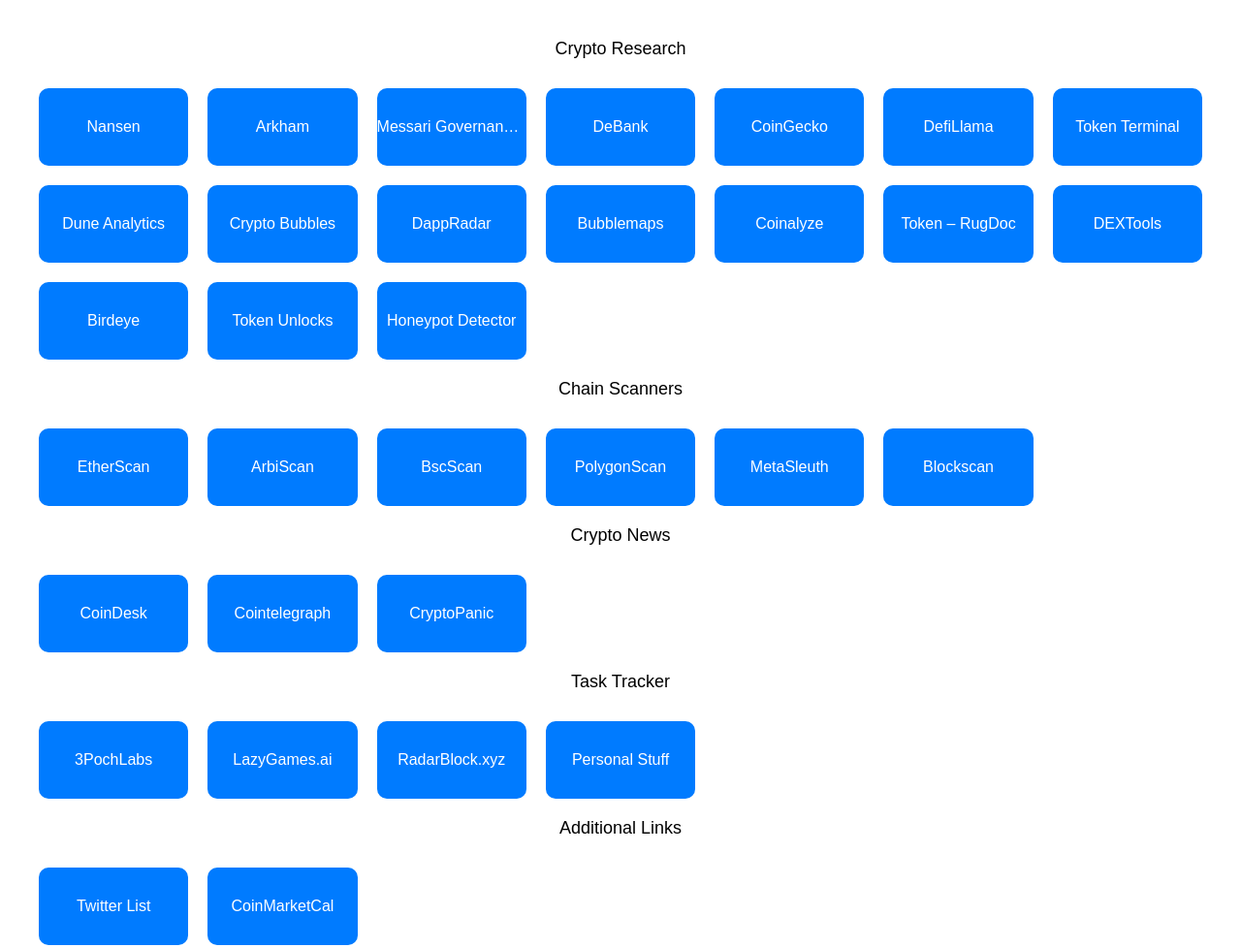
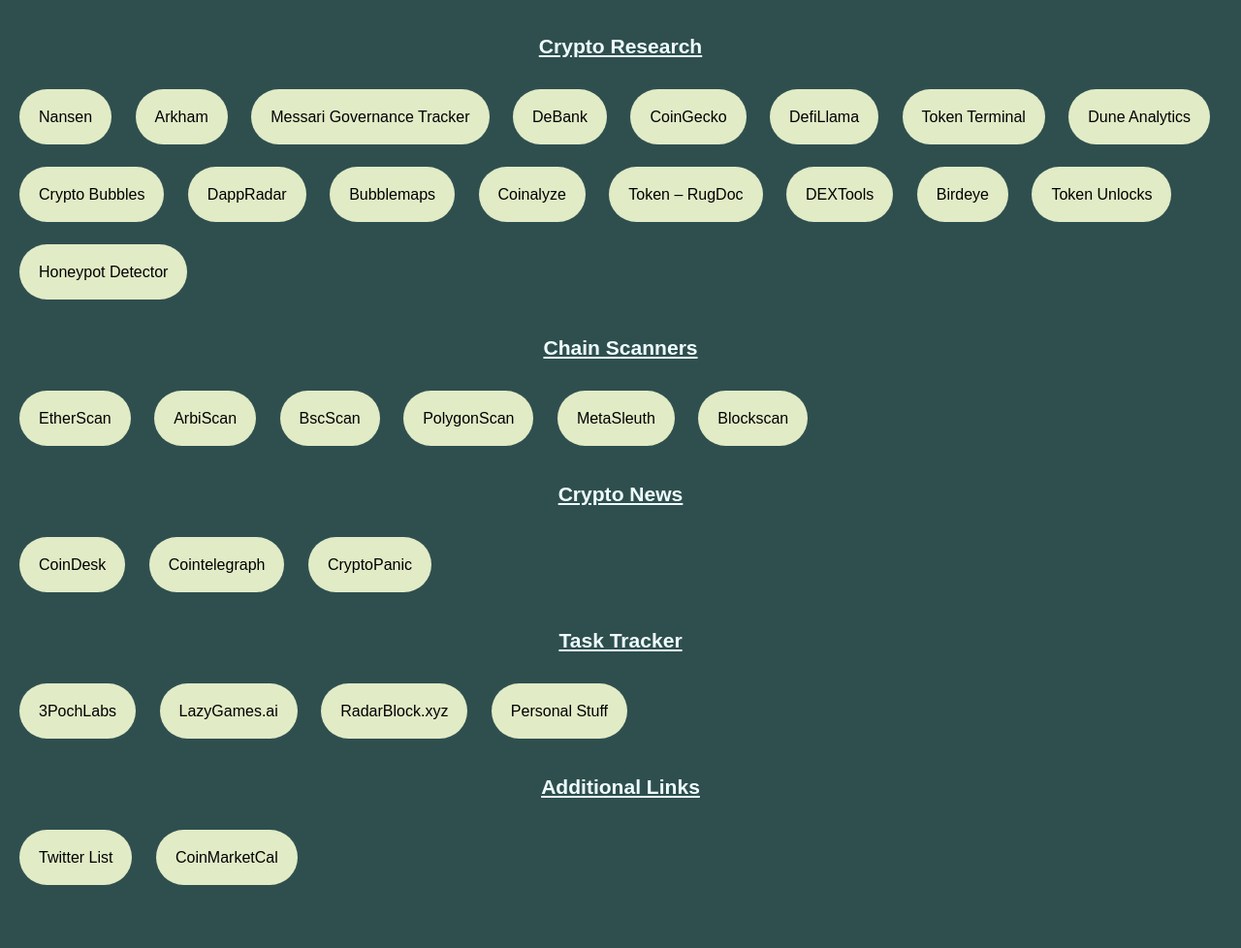
Before and after one commit to AlwaysUbaid/Launchpad, a plain HTML site: page index.html in a window 1280 px wide. Shown: the whole page at 97% size. After the commit the page ends 935 px from the top, so only its background shows below. Drawn offline with Linux system fonts and the light colour scheme.

Commit message:
Overhaul

```diff
--- a/index.html
+++ b/index.html
@@ -6,10 +6,14 @@
 <title>Launchpad</title>
 <style>
   /* CSS styles for buttons */
+  *{
+    scroll-behavior: smooth;
+  }
   body {
     font-family: Arial, sans-serif;
     margin: 0;
-    padding: 20px;
+    background-color: darkslategray;
+    padding: 10px;
     box-sizing: border-box;
   }
   .launchpad {
@@ -22,14 +26,19 @@
     grid-column: 1 / -1;
     font-size: 18px;
     margin-bottom: 10px;
+    padding-top: 5px;
     text-align: center;
+    color: azure;
+    font-weight: bold;
+    text-decoration: underline;
   }
   .launchpad-button {
     width: 100%;
+    display: inline;
     height: 80px;
-    border-radius: 10px;
-    background-color: #007bff;
-    color: white;
+    border-radius: 50px;
+    background-color: #e1ebc6;
+    color: black;
     text-align: center;
     line-height: 80px;
     cursor: pointer;
@@ -37,10 +46,22 @@
     transition: background-color 0.3s ease;
     overflow: hidden;
     white-space: nowrap;
+    word-break: break-all;
+    word-wrap: break-word;
     text-overflow: ellipsis;
+    padding: 20px;
+    margin: 10px;
+  }
+  .header{
+    background-color: gray;
+    text-align: center;
+    align-self: center;
   }
   .launchpad-button:hover {
-    background-color: #0056b3;
+    background-color: #485f07;
+    box-shadow: 5px 5px 5px aliceblue;
+    font-size: larger;
+    color: aliceblue;
   }
 
   /* Responsive styles */
@@ -51,16 +72,16 @@
     .launchpad-button {
       height: 60px;
       line-height: 60px;
-      font-size: 14px;
+      font-size: 15px;
     }
   }
 </style>
 </head>
 <body>
 
-<div class="launchpad">
+  <div  id="research">
   <!-- Crypto Research -->
-  <div class="launchpad-category">Crypto Research</div>
+  <div class="launchpad-category"><h3>Crypto Research</h3></div>
   <div class="launchpad-button" onclick="window.open('https://app.nansen.ai/')">Nansen</div>
   <div class="launchpad-button" onclick="window.open('https://platform.arkhamintelligence.com/')">Arkham</div>
   <div class="launchpad-button" onclick="window.open('https://messari.io/governor/proposal-tracker')">Messari Governance Tracker</div>
@@ -78,31 +99,39 @@
   <div class="launchpad-button" onclick="window.open('https://birdeye.so/')">Birdeye</div>
   <div class="launchpad-button" onclick="window.open('https://token.unlocks.app/')">Token Unlocks</div>
   <div class="launchpad-button" onclick="window.open('https://honeypot.is/')">Honeypot Detector</div>
+</div>
 
+  <div id="chain">
   <!-- Chain Scanners -->
-  <div class="launchpad-category">Chain Scanners</div>
+  <div class="launchpad-category"><h3>Chain Scanners</h3></div>
   <div class="launchpad-button" onclick="window.open('https://etherscan.io/')">EtherScan</div>
   <div class="launchpad-button" onclick="window.open('https://arbiscan.io/')">ArbiScan</div>
   <div class="launchpad-button" onclick="window.open('https://bscscan.com/')">BscScan</div>
   <div class="launchpad-button" onclick="window.open('https://polygonscan.com/')">PolygonScan</div>
   <div class="launchpad-button" onclick="window.open('https://metasleuth.io/')">MetaSleuth</div>
   <div class="launchpad-button" onclick="window.open('https://blockscan.com/')">Blockscan</div>
+</div>
 
+  <div id="news">
   <!-- Crypto News -->
-  <div class="launchpad-category">Crypto News</div>
+  <div class="launchpad-category"><h3>Crypto News</h3></div>
   <div class="launchpad-button" onclick="window.open('https://www.coindesk.com/')">CoinDesk</div>
   <div class="launchpad-button" onclick="window.open('https://cointelegraph.com/')">Cointelegraph</div>
   <div class="launchpad-button" onclick="window.open('https://cryptopanic.com/')">CryptoPanic</div>
+</div>
 
+<div id="tt">
   <!-- Task Tracker -->
-  <div class="launchpad-category">Task Tracker</div>
+  <div class="launchpad-category"><h3>Task Tracker</h3></div>
   <div class="launchpad-button" onclick="window.open('https://www.notion.so/ubaid2103/3PochLabs-d4a749ee982747f19c2a8500fce9f642')">3PochLabs</div>
   <div class="launchpad-button" onclick="window.open('https://www.notion.so/ubaid2103/LazyGames-ai-c3a8f878fccc499f9ab270b37cc280f8')">LazyGames.ai</div>
   <div class="launchpad-button" onclick="window.open('https://www.notion.so/ubaid2103/RadarBlock-xyz-6775b86d3b424e3689025cfae92929b0')">RadarBlock.xyz</div>
   <div class="launchpad-button" onclick="window.open('https://www.notion.so/ubaid2103/Personal-Stuff-c5223c39783b462a845b1930c0ff3c06')">Personal Stuff</div>
+</div>
 
+<div id="al">
   <!-- Additional Links -->
-  <div class="launchpad-category">Additional Links</div>
+  <div class="launchpad-category"><h3>Additional Links</h3></div>
   <div class="launchpad-button" onclick="window.open('https://twitter.com/i/lists/1690691920551460895')">Twitter List</div>
   <div class="launchpad-button" onclick="window.open('https://coinmarketcal.com/en/')">CoinMarketCal</div>
 </div>
```
